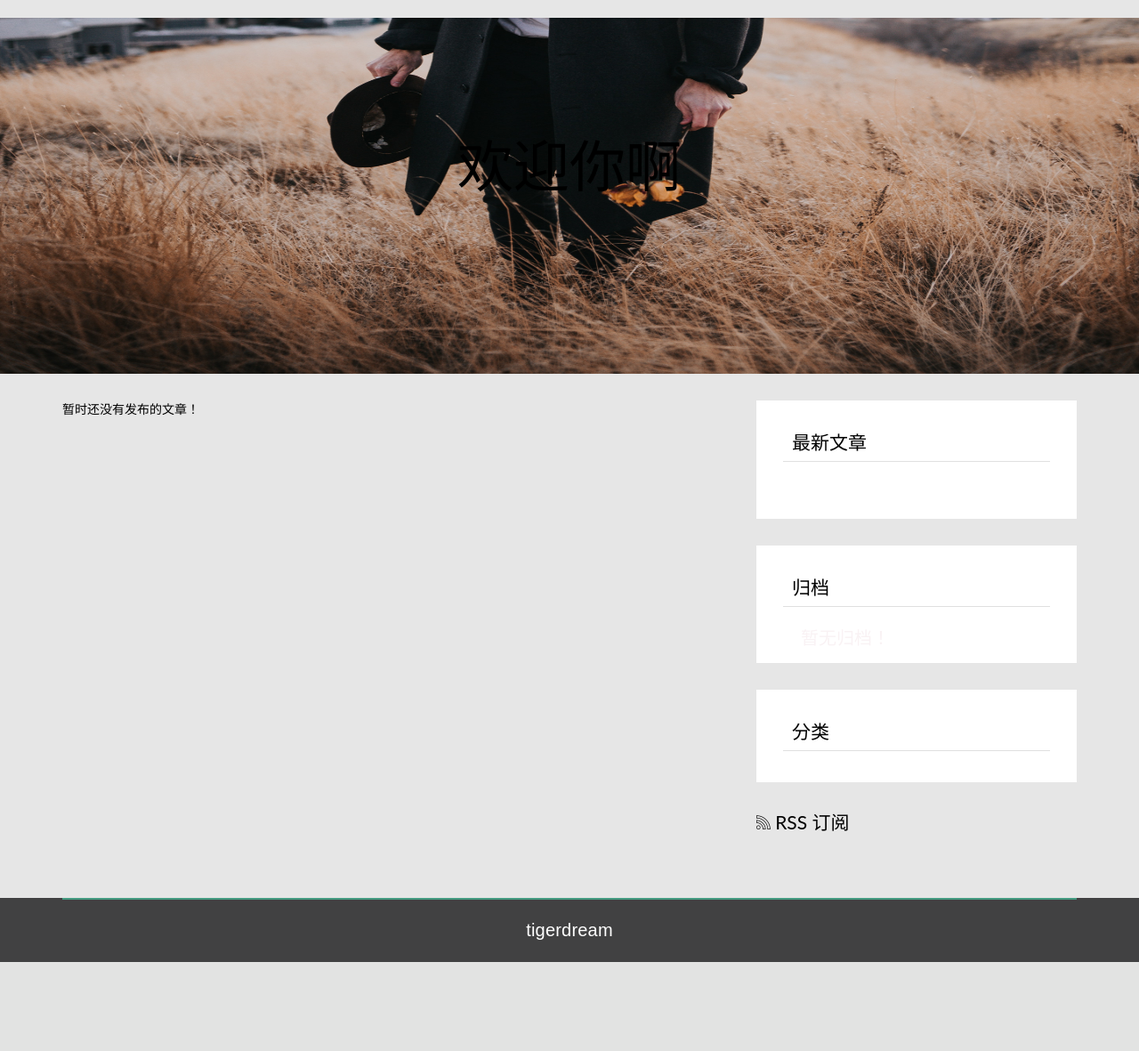
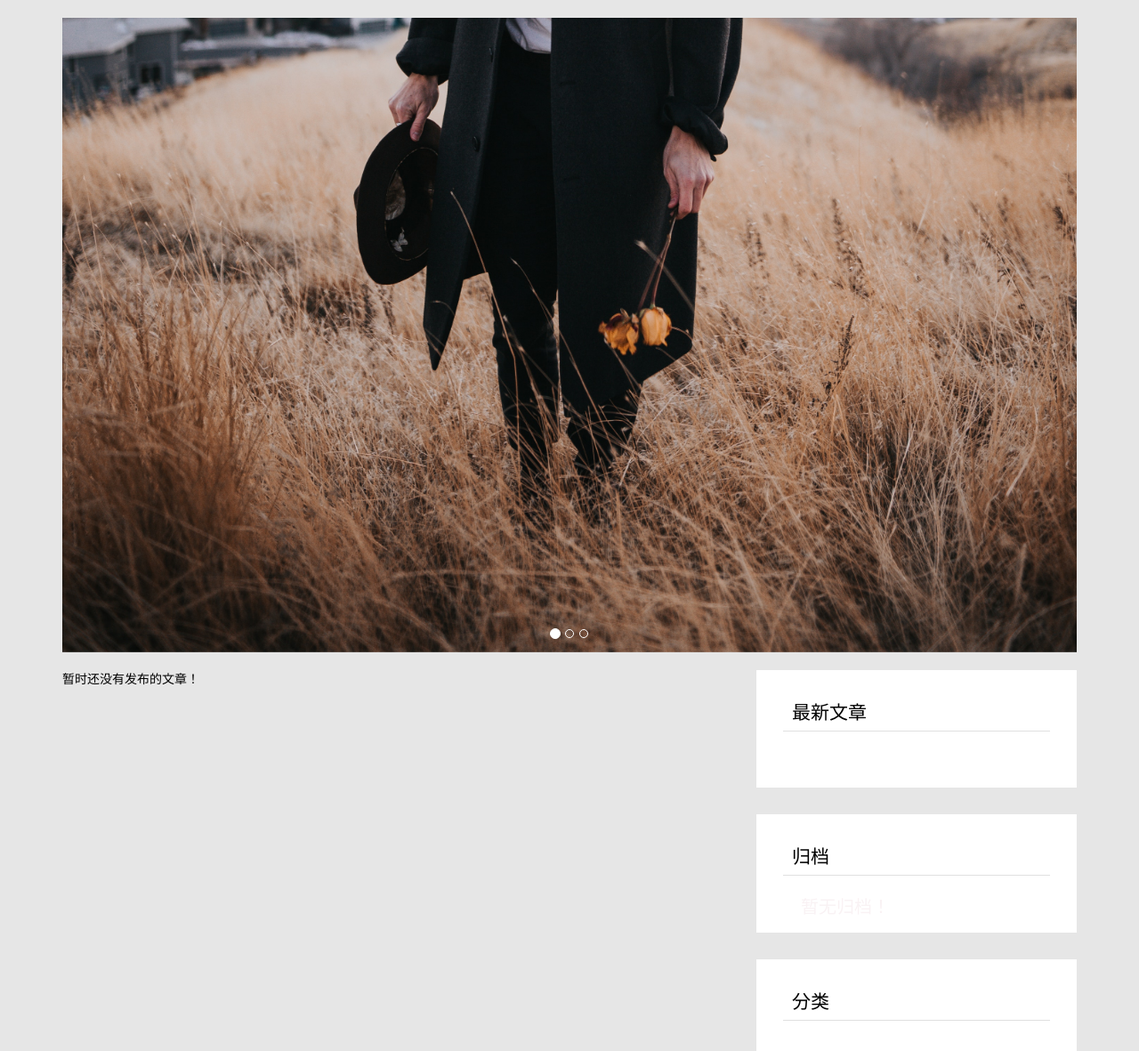
Before and after one commit to TigerDreamer/myblog, a Django app: page / in a window 1280 px wide. Shown: the part 400-1581 px from the top of the page at 89% size. Before the commit the page ends 1481 px from the top, so only its background shows below. Run offline with Django 3.2, Linux system fonts and the light colour scheme; data that the repository does not hold is empty; some libraries are stand-ins or nearby versions.

Commit message:
添加轮播图片

```diff
--- a/templates/base.html
+++ b/templates/base.html
@@ -71,10 +71,30 @@
 </div>
 
 
-<div class="jumbotron" >
-    <div class="container" >
-        <h1 class="center">欢迎你啊</h1>
-	</div>
+<div class="container">
+<div id="myCarousel" class="carousel slide">
+
+    <!-- 轮播（Carousel）指标 -->
+    <ol class="carousel-indicators">
+        <li data-target="#myCarousel" data-slide-to="0" class="active"></li>
+        <li data-target="#myCarousel" data-slide-to="1"></li>
+        <li data-target="#myCarousel" data-slide-to="2"></li>
+    </ol>
+    <!-- 轮播（Carousel）项目 -->
+
+    <div class="carousel-inner">
+        <div class="item active">
+            <img src="/static/blog/img/head.jpg" alt="First slide">
+        </div>
+        <div class="item">
+            <img src="/static/blog/img/robot.png" alt="Second slide">
+        </div>
+        <div class="item">
+            <img src="/static/blog/img/head.jpg" alt="Third slide">
+        </div>
+    </div>
+
+</div>
 </div>
 <!--
   <img>
```
